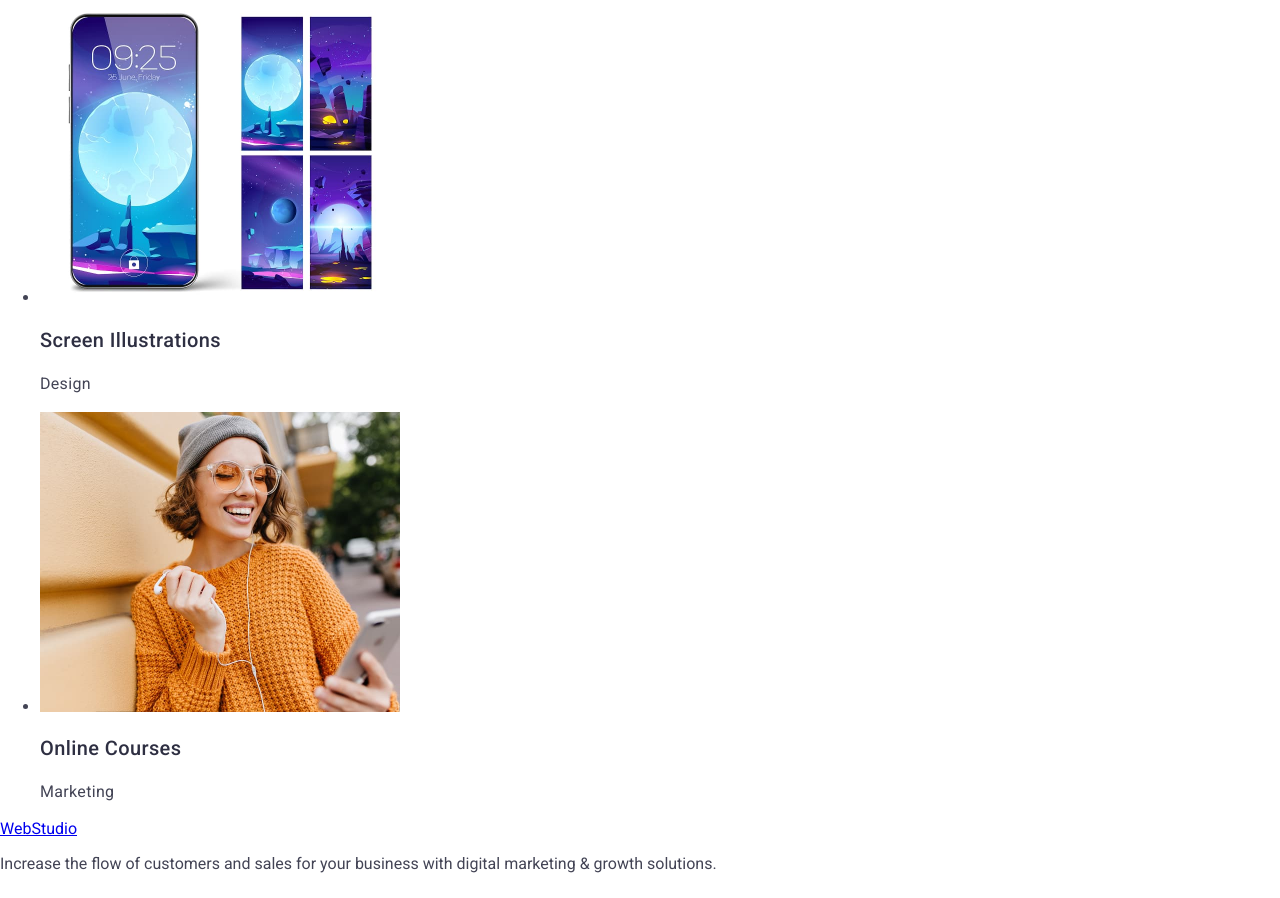
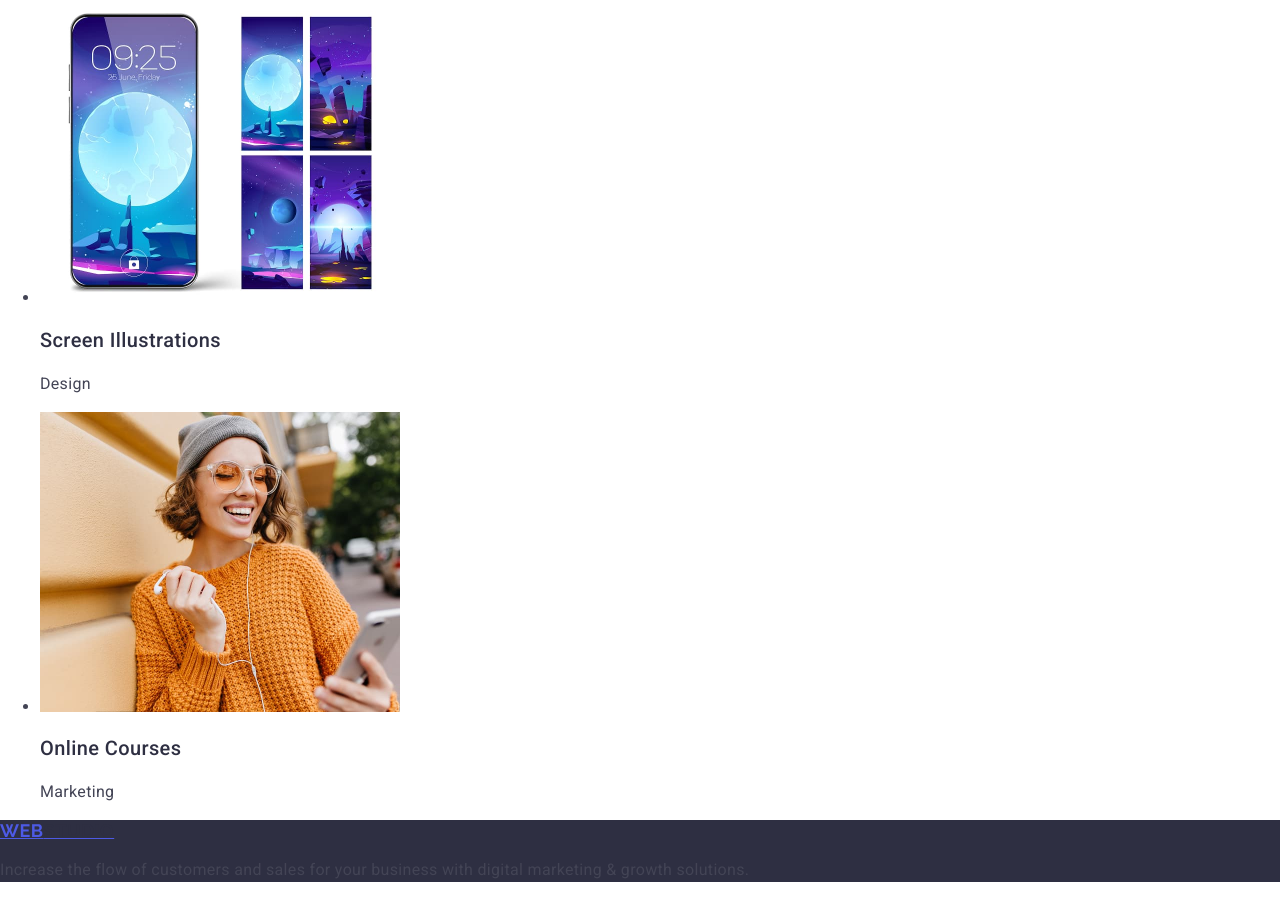
Before and after one commit to VolodymyrProkhatskyiGOIT2025/goit-markup-hw-02, a plain HTML site: page index.html in a window 1280 px wide. Shown: the part 4075-4973 px from the top of the page. Drawn offline with nearby package versions, Linux system fonts and the light colour scheme; a web font is replaced by a local one.

Commit message:
mod css,html

```diff
--- a/css/style.css
+++ b/css/style.css
@@ -138,3 +138,10 @@ body {
   line-height: 1.5;
   letter-spacing: 0.02em;
 }
+.footer {
+  background-color: #2e2f42;
+}
+.footer-paragraf {
+  line-height: 1.5;
+  letter-spacing: 0.02em;
+}
--- a/index.html
+++ b/index.html
@@ -204,9 +204,11 @@
       </section>
     </main>
 
-    <footer>
-      <a href="./index.html">WebStudio</a>
-      <p>
+    <footer class="footer">
+      <a class="class-header-logo" href="./index.html"
+        >Web<span class="class-studio">Studio</span></a
+      >
+      <p class="footer-paragraf">
         Increase the flow of customers and sales for your business with digital
         marketing & growth solutions.
       </p>
```
